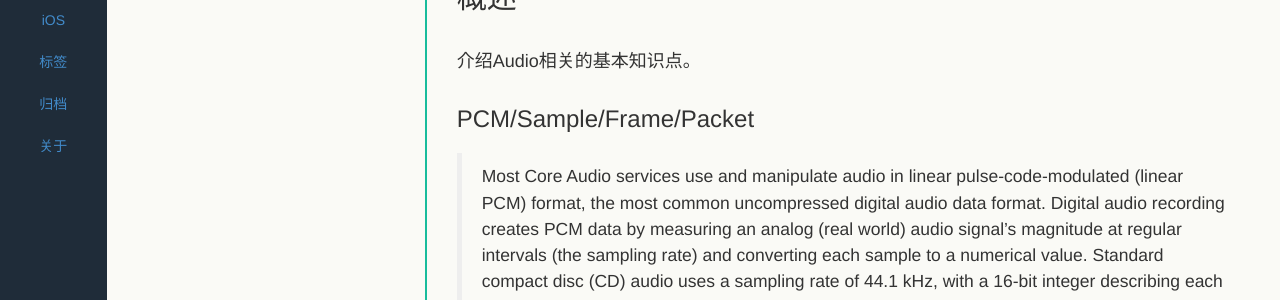
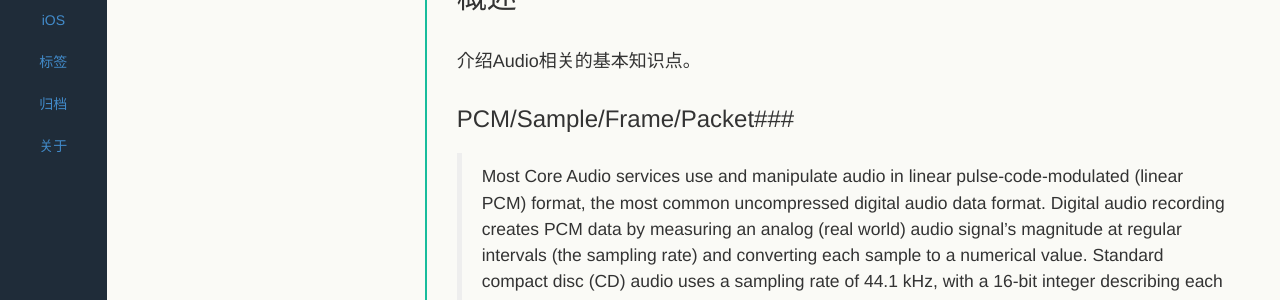
Before and after one commit to xiaxiaowei/xiaxiaowei.github.io, a Jekyll site: the page built from _posts/iOS/2015-01-30-ios-core-audio-introduce.md, in a window 1280 px wide. Shown: the part 310-610 px from the top of the page. Built offline with Jekyll 4.4.1, drawn with Linux system fonts in a browser that asks for light colours.

```diff
--- a/_posts/iOS/2015-01-30-ios-core-audio-introduce.md
+++ b/_posts/iOS/2015-01-30-ios-core-audio-introduce.md
@@ -13,7 +13,7 @@ description: iOS音频相关的知识汇总
 
 介绍Audio相关的基本知识点。
 
-### PCM/Sample/Frame/Packet
+###PCM/Sample/Frame/Packet###
 
 > Most Core Audio services use and manipulate audio in linear pulse-code-modulated (linear PCM) format, the most common uncompressed digital audio data format. Digital audio recording creates PCM data by measuring an analog (real world) audio signal’s magnitude at regular intervals (the sampling rate) and converting each sample to a numerical value. Standard compact disc (CD) audio uses a sampling rate of 44.1 kHz, with a 16-bit integer describing each sample—constituting the resolution or bit depth.
 
@@ -23,6 +23,68 @@ description: iOS音频相关的知识汇总
 frame, one for the left channel and one for the right channel.
 
 > A `packet` is a collection of one or more contiguous frames. In linear PCM audio, a packet is always a single frame. In compressed formats, it is typically more. A packet defines the smallest meaningful set of frames for a given audio data format.
+
+
+
+
+
+
+
+
+
+
+
+
+
+
+
+
+
+
+
+
+
+
+
+
+
+
+
+
+
+
+
+
+
+
+
+
+
+
+
+
+
+
+
+
+
+
+
+
+
+
+
+
+
+
+
+
+
+
+
+
+
+
 
 
 
```
